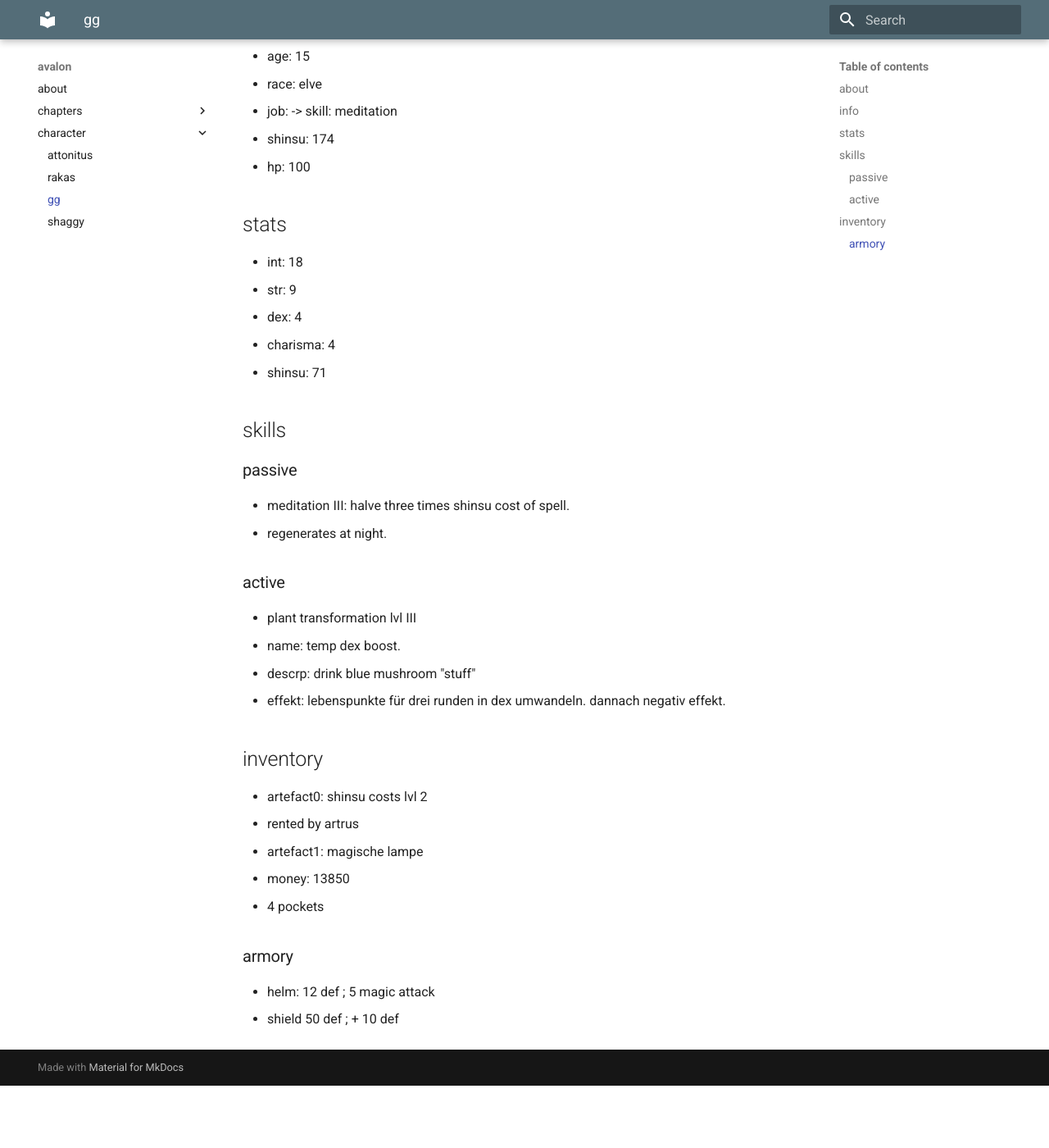
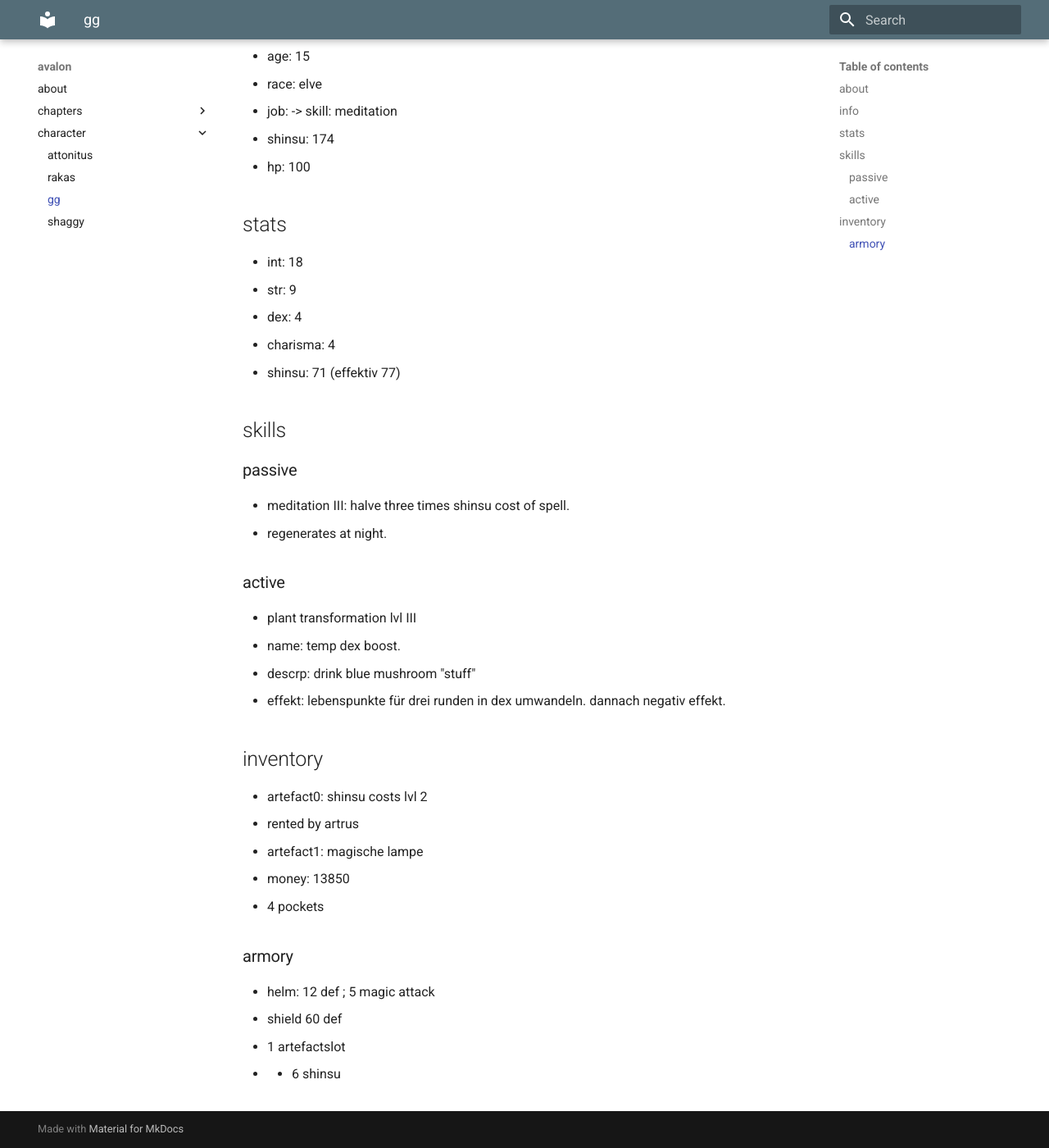
Before and after one commit to mkdocs-pnp/avalon, an MkDocs documentation site: the page built from docs/character/gustavo_ganso.md, in a window 1280 px wide and 1400 px high, scrolled down 283 px. Shown: the whole window at 82% size. Built offline with MkDocs 1.6.1 and Material for MkDocs 9.7.7, drawn with Linux system fonts in a browser that asks for light colours; before the commit the page ends 1607 px from its top, so only the background shows below that.

Commit message:
Update gustavo_ganso.md

```diff
--- a/docs/character/gustavo_ganso.md
+++ b/docs/character/gustavo_ganso.md
@@ -17,7 +17,7 @@
 * str: 9
 * dex: 4
 * charisma: 4
-* shinsu: 71
+* shinsu: 71 (effektiv 77)
 
 ## skills
 
@@ -44,4 +44,6 @@
 ### armory
 
 * helm: 12 def ; 5 magic attack
-* shield 50 def ; + 10 def
+* shield 60 def
+  * 1 artefactslot
+  * + 6 shinsu
```
